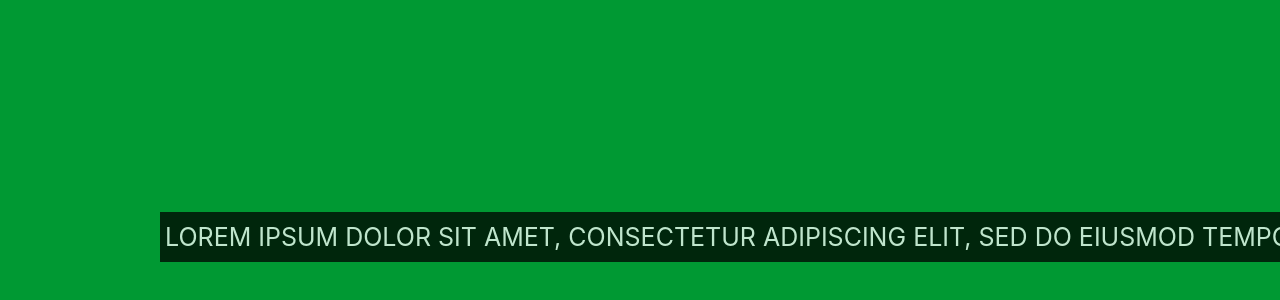
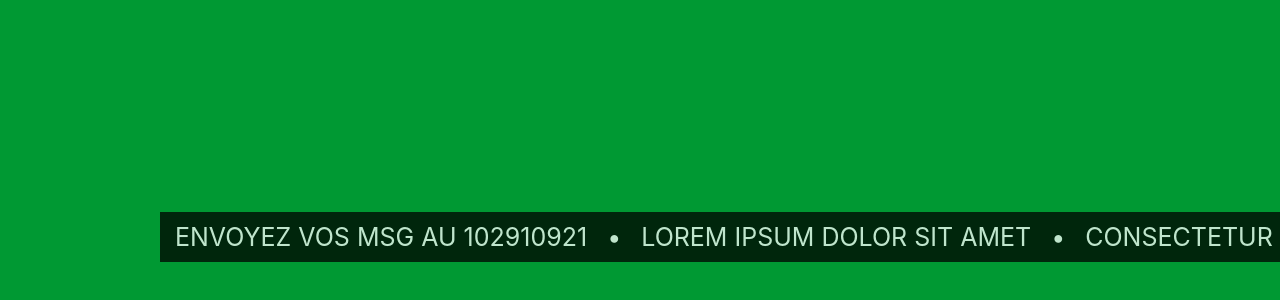
Before and after one commit to surizom/hyris-live-strip, a React (Create React App) app: page / in a window 1280 px wide. Shown: the part 458-758 px from the top of the page. Built offline with nearby package versions, Linux system fonts and the light colour scheme.

Commit message:
fmt messages

```diff
--- a/src/components/Strip.css
+++ b/src/components/Strip.css
@@ -1,7 +1,16 @@
 .strip {
+
   flex-grow: 1;
   white-space: nowrap;
   overflow: hidden;
+
+  display: flex;
+  flex-direction: row;
+
   padding: 10px 5px;
   font-size: 25px;
 }
+
+.message{
+  margin: 0 10px;
+}
--- a/src/components/Strip.tsx
+++ b/src/components/Strip.tsx
@@ -1,11 +1,29 @@
 import React from "react";
 import "./Strip.css";
 
-const Strip = () => {
-  const message =
-    "Lorem ipsum dolor sit amet, consectetur adipiscing elit, sed do eiusmod tempor incididunt ut labore et dolore magna aliqua. Ut enim ad minim veniam, quis nostrud exercitation ullamco laboris nisi ut aliquip ex ea commodo consequat. Duis aute irure dolor in reprehenderit in voluptate velit esse cillum dolore eu fugiat nulla pariatur. Excepteur sint occaecat cupidatat non proident, sunt in culpa qui officia deserunt mollit anim id est laborum";
+const messages = [
+  "Envoyez vos msg au 102910921",
+  "Lorem ipsum dolor sit amet",
+  "Consectetur adipiscing elit",
+  "sed do eiusmod tempor incididunt ut labore et ",
+  "dolore magna aliqua. Ut enim ad minim veniam",
+  "quis nostrud exercitation ullamco laboris nisi ut aliquip",
+  "ex ea commodo consequat. Duis aute irure dolor in reprehenderit i",
+  "n voluptate velit esse cillum dolore eu fugiat nulla pariatur.",
+  "Excepteur sint occaecat cupidatat non proident, sunt in culpa qui officia",
+  "deserunt mollit anim id est laborum",
+];
 
-  return <div className="strip">{message.toUpperCase()}</div>;
-};
+const Strip = () => (
+  // const [scroll, setScroll] = useState(0);
+  <div className="strip">
+    {messages.map((message) => (
+      <>
+        <div className="message">{message.toUpperCase()}</div>
+        <div className="message">•</div>
+      </>
+    ))}
+  </div>
+);
 
 export default Strip;
```
